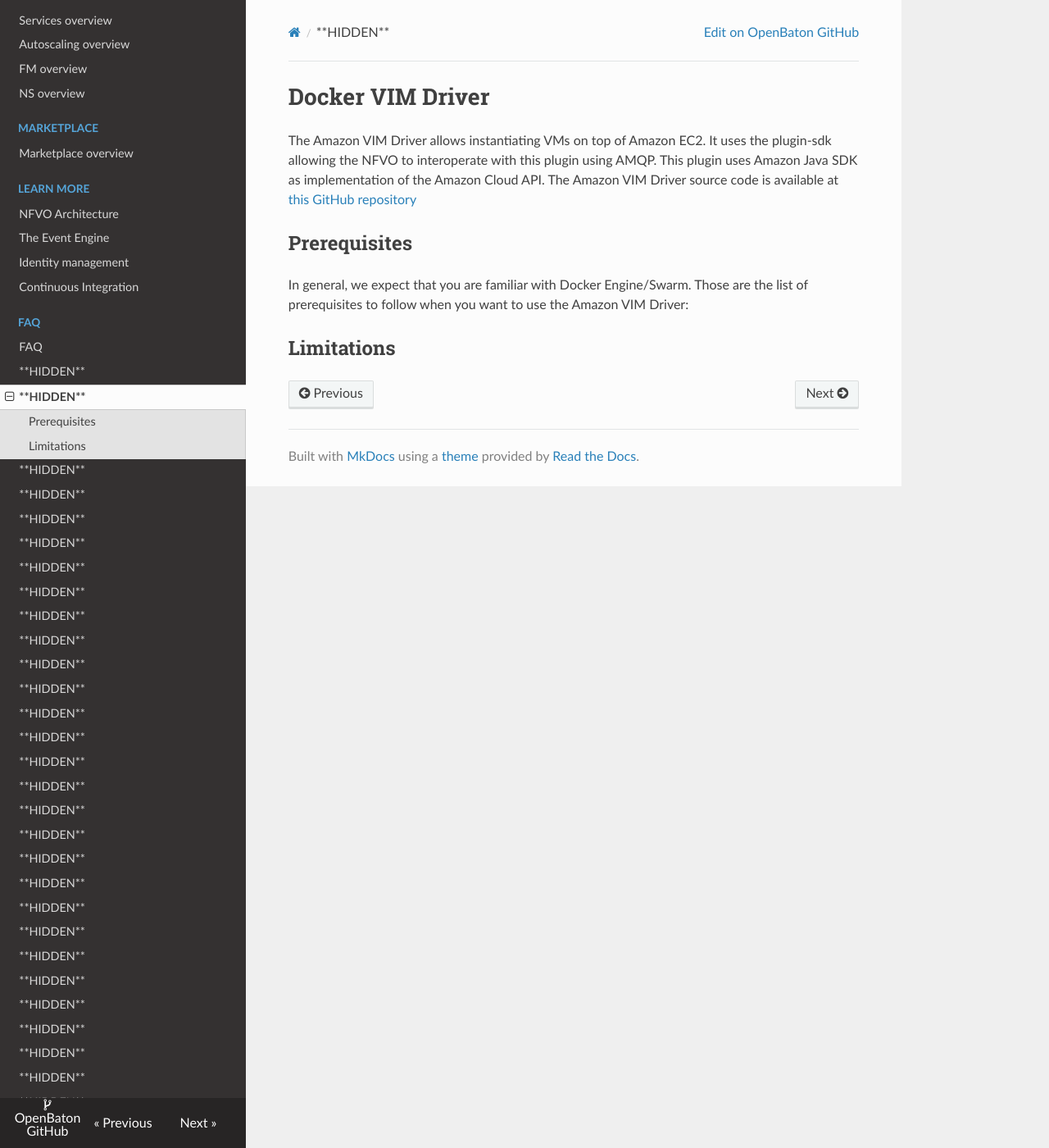
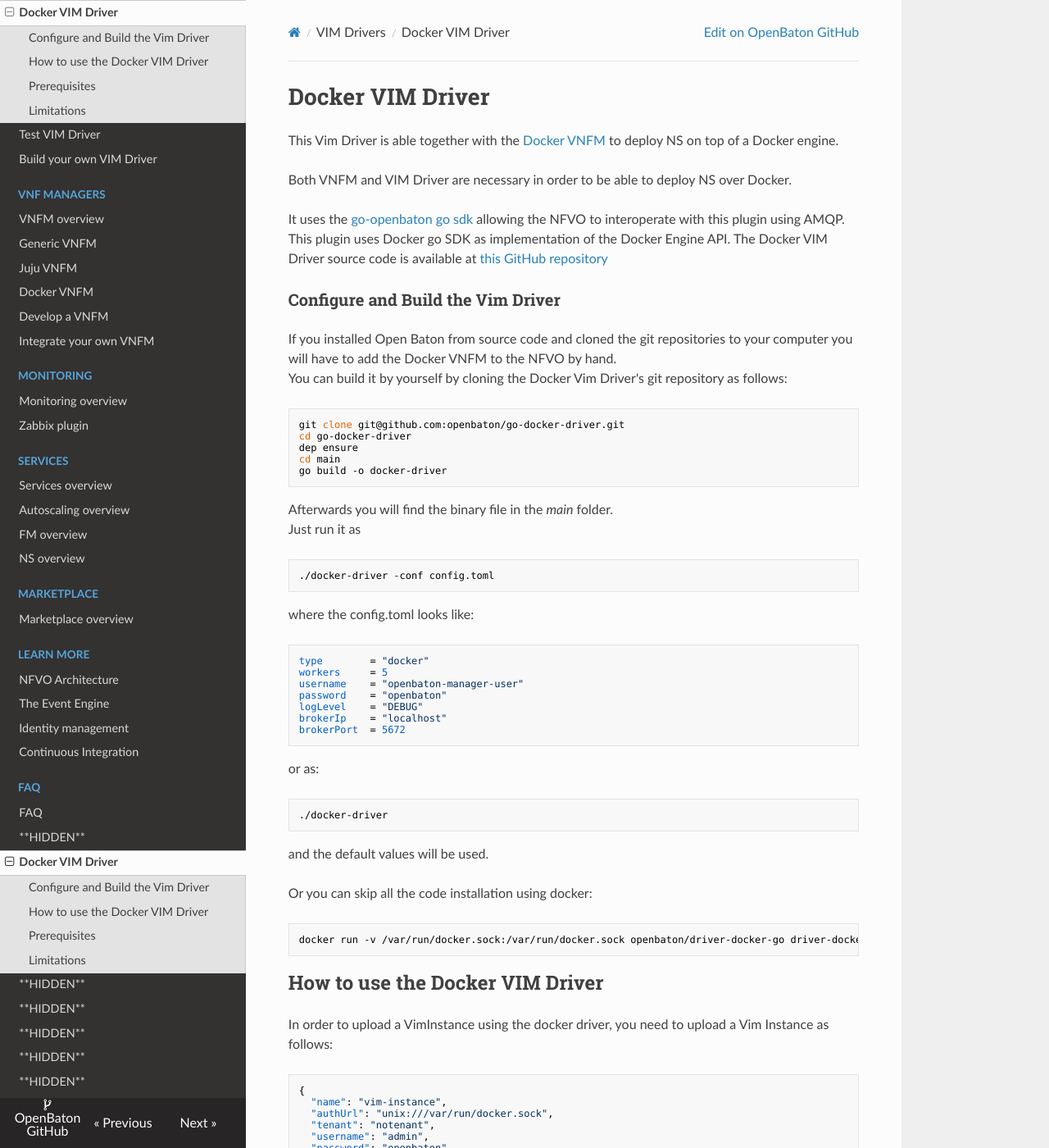
Before and after one commit to openbaton/docs, an MkDocs documentation site: the page built from docs/docker-driver.md, in a window 1280 px wide and 1400 px high. Shown: the whole window at 82% size. Built offline with MkDocs 1.6.1, drawn with Linux system fonts in a browser that asks for light colours; nearby versions of some CDN libraries; old or Windows-style settings are respelled for this version of MkDocs; some of the changed text lies outside the part shown.

Commit message:
add docker docs

````diff
--- a/docs/docker-driver.md
+++ b/docs/docker-driver.md
@@ -1,13 +1,99 @@
 # Docker VIM Driver
 
-The Amazon VIM Driver allows instantiating VMs on top of Amazon EC2.
-It uses the plugin-sdk allowing the NFVO to interoperate with this plugin using AMQP.
-This plugin uses Amazon Java SDK as implementation of the Amazon Cloud API. The Amazon VIM Driver source code is available at [this GitHub repository](https://github.com/openbaton/plugin-vimdriver-amazon)
+This Vim Driver is able together with the [Docker VNFM][docker-vnfm] to deploy NS on top of a Docker engine.
+
+Both VNFM and VIM Driver are necessary in order to be able to deploy NS over Docker.
+
+It uses the [go-openbaton go sdk](https://github.com/openbaton/go-openbaton) allowing the NFVO to interoperate with this plugin using AMQP.
+This plugin uses Docker go SDK as implementation of the Docker Engine API. The Docker VIM Driver source code is available at [this GitHub repository](https://github.com/openbaton/go-docker-driver)
+
+### Configure and Build the Vim Driver
+
+If you installed Open Baton from source code and cloned the git repositories to your computer you will have to add the Docker VNFM to the NFVO by hand.
+You can build it by yourself by cloning the Docker Vim Driver's git repository as follows:
+
+```bash
+git clone git@github.com:openbaton/go-docker-driver.git
+cd go-docker-driver
+dep ensure
+cd main
+go build -o docker-driver
+```
+
+Afterwards you will find the binary file in the _main_ folder.
+Just run it as
+
+```bash
+./docker-driver -conf config.toml
+```
+
+where the config.toml looks like:
+```toml
+type        = "docker"
+workers     = 5
+username    = "openbaton-manager-user"
+password    = "openbaton"
+logLevel    = "DEBUG"
+brokerIp    = "localhost"
+brokerPort  = 5672
+```
+
+or as:
+```bash
+./docker-driver
+```
+and the default values will be used.
+
+Or you can skip all the code installation using docker:
+
+```bash
+docker run -v /var/run/docker.sock:/var/run/docker.sock openbaton/driver-docker-go driver-docker-go
+```
+
+## How to use the Docker VIM Driver
+
+In order to upload a VimInstance using the docker driver, you need to upload a Vim Instance as follows:
+
+```json
+{
+  "name": "vim-instance",
+  "authUrl": "unix:///var/run/docker.sock",
+  "tenant": "notenant",
+  "username": "admin",
+  "password": "openbaton",
+  "type": "docker",
+  "location": {
+    "name": "Berlin",
+    "latitude": "52.525876",
+    "longitude": "13.314400"
+  }
+}
+```
+
+* **name** The Name of the Vim Instance
+* **authUrl** either you pass the unix socket, in this case will use the socket running locally to the vim driver or the host connection string for remote execution
+* **type** is _docker_
+
+after uploading this Vim Instance, you should be able to see all images and networks in the PoP page of the NFVO dashbaord
 
 ## Prerequisites
 
-In general, we expect that you are familiar with Docker Engine/Swarm. Those are the list of prerequisites to follow when you want to use the Amazon VIM Driver:
+In general, we expect that you are familiar with Docker Engine/Swarm. Those are the list of prerequisites to follow when you want to use the Docker VIM Driver:
+The _go_ compiler has to be installed, please follow the go documentation on how to [download and install](https://golang.org/dl/) it.
+The _dep_ command has to be installed in order to install also dependencies. [Go dependency management tool](https://github.com/golang/dep)
+
 
 ## Limitations
 
+[docker-vnfm]: docker-vnfm.md
+[fokus-logo]: https://raw.githubusercontent.com/openbaton/openbaton.github.io/master/images/fokus.png
+[openbaton]: http://openbaton.org
+[openbaton-doc]: http://openbaton.org/documentation
+[openbaton-github]: http://github.org/openbaton
+[openbaton-logo]: https://raw.githubusercontent.com/openbaton/openbaton.github.io/master/images/openBaton.png
+[openbaton-mail]: mailto:users@openbaton.org
+[openbaton-twitter]: https://twitter.com/openbaton
+[tub-logo]: https://raw.githubusercontent.com/openbaton/openbaton.github.io/master/images/tu.png
+[dummy-vnfm-amqp]: https://github.com/openbaton/dummy-vnfm-amqp
+[get-openbaton-org]: http://get.openbaton.org/plugins/stable/
 [pop-registration]: pop-registration.md
--- /dev/null
+++ b/docs/vnfm-docker.md
@@ -0,0 +1,158 @@
+# Docker VNFM for Open Baton
+
+This VNF Manager, together with the [Docker Vim Driver](https://github.com/openbaton/go-docker-driver), allows Open Baton to deploy Container on top of a running [Docker](https://www.docker.com/) engine.
+Both VNFM and VIM Driver are necessary in order to be able to deploy NS over Docker
+
+## Requirements
+
+The _go_ compiler has to be installed, please follow the go documentation on how to [download and install](https://golang.org/dl/) it.
+
+The _dep_ command has to be installed in order to install also dependencies. [Go dependency management tool](https://github.com/golang/dep)
+
+
+## Build the VNFM
+
+If you installed Open Baton from source code and cloned the git repositories to your computer you will have to add the Docker VNFM to the NFVO by hand.
+You can build it by yourself by cloning the Docker VNFM's git repository as follows:
+executing
+
+```bash
+git clone git@github.com:openbaton/go-docker-vnfm.git
+cd go-docker-vnfm
+dep ensure
+cd main
+go build -o docker-vnfm
+```
+
+Afterwards you will find the binary file in the _main_ folder.
+Just run it as
+
+```bash
+./docker-vnfm --help
+Usage of ./docker-vnfm:
+-conf string
+      The config file of the Docker Vim Driver (default "config.toml")
+-dir string
+      The directory where to persist the local db (default "badger")
+-level string
+      The Log Level of the Docker Vim Driver (default "INFO")
+-persist
+      to persist the local database using badger (default true)
+```
+
+where config.toml looks like:
+
+```toml
+type        = "docker"
+endpoint    = "docker"
+allocate    = true
+workers     = 1
+description = "The Vnfm description"
+username    = "openbaton-manager-user"
+password    = "openbaton"
+logLevel    = "INFO"
+brokerIp    = "localhost"
+brokerPort  = 5672
+```
+
+_**NOTE**_: the _allocate_ field is set to true, in order to let the VNFM to allocate containers.
+
+If you don't need special configuration you can use the default values just by running:
+
+```bash
+./docker-vnfm
+```
+
+Even better using the docker image of the _go-docker-vnfm_:
+
+```bash
+docker run -v /var/run/docker.sock:/var/run/docker.sock openbaton/vnfm-docker-go vnfm-docker-go
+```
+
+# How to use the Docker VNFM
+
+The Docker VNFM works with the upstream Open Baton NFVO, so no changes are needed. Some fields of the VNFD could have a different meaning. An example of a MongoDB VNFPackage follows
+
+### The VNFD
+
+```json
+{
+  "name": "MongoDB",
+  "vendor": "TUB",
+  "version": "0.2",
+  "lifecycle_event": [],
+  "configurations": {
+    "configurationParameters": [{
+      "confKey":"KEY",
+      "value":"Value"
+    }],
+    "name": "mongo-configuration"
+  },
+  "virtual_link": [{
+    "name": "new-network"
+  }],
+  "vdu": [{
+    "vm_image": [
+    ],
+    "scale_in_out": 2,
+    "vnfc": [{
+      "connection_point": [{
+        "virtual_link_reference": "new-network"
+      }]
+    }]
+  }],
+  "deployment_flavour": [{
+    "flavour_key": "m1.small"
+  }],
+  "type": "mongodb",
+  "endpoint": "docker"
+}
+```
+
+* The _**Virtual Link**_ will be a new Docker Network created if not existing.
+* The _**flavour_key**_ must be set to _m1.small_ (at the moment)
+* The _**vm_image**_ will be filled by the _metadata_ image name (see next section)
+
+### The Metadata.yaml
+
+```yaml
+name: MongoDB
+description: MongoDB
+provider: TUB
+nfvo_version: 4.0.0
+vim_types:
+- docker
+image:
+  upload: "check"
+  names:
+      - "mongo:latest"
+  link: "mongo:latest"
+image-config:
+  name: "mongo:latest"
+  diskFormat: QCOW2
+  containerFormat: BARE
+  minCPU: 0
+  minDisk: 0
+  minRam: 0
+  isPublic: false
+```
+
+Here you can see some differences:
+* **vim_types** must have docker (pointing to the Docker VIM Driver)
+* **image upload** can be put to check in order to execute `docker pull` with the image link in case the image name is not available. _**NOTE: the image name must be the same as the link since in docker there is not distinction**_
+* **image-config** the name must be the same as the link. the Disk Format and container format are ignored so you can use "QCOW2" and "BARE", as well as for the limits, everything can be 0,
+
+## Build the VNFPackage
+
+In order to build the VNF Package and to upload it please follow [our documentation](http://openbaton.github.io/documentation/vnf-package/)
+
+[fokus-logo]: https://raw.githubusercontent.com/openbaton/openbaton.github.io/master/images/fokus.png
+[openbaton]: http://openbaton.org
+[openbaton-doc]: http://openbaton.org/documentation
+[openbaton-github]: http://github.org/openbaton
+[openbaton-logo]: https://raw.githubusercontent.com/openbaton/openbaton.github.io/master/images/openBaton.png
+[openbaton-mail]: mailto:users@openbaton.org
+[openbaton-twitter]: https://twitter.com/openbaton
+[tub-logo]: https://raw.githubusercontent.com/openbaton/openbaton.github.io/master/images/tu.png
+[dummy-vnfm-amqp]: https://github.com/openbaton/dummy-vnfm-amqp
+[get-openbaton-org]: http://get.openbaton.org/plugins/stable/
--- a/mkdocs.yml
+++ b/mkdocs.yml
@@ -28,11 +28,13 @@
 - ['api.md', 'User Tools', 'NFVO REST APIs']
 - ['vim-driver.md', 'VIM Drivers', 'VIM drivers overview']
 - ['openstack-driver.md', 'VIM Drivers', 'OpenStack VIM Driver']
+- ['docker-driver.md', 'VIM Drivers', 'Docker VIM Driver']
 - ['test-driver.md', 'VIM Drivers', 'Test VIM Driver']
 - ['vim-driver-create.md', 'VIM Drivers', 'Build your own VIM Driver']
 - ['vnfm-intro.md', 'VNF Managers', 'VNFM overview']
 - ['vnfm-generic.md', 'VNF Managers', 'Generic VNFM']
 - ['vnfm-juju.md', 'VNF Managers', 'Juju VNFM']
+- ['vnfm-docker.md', 'VNF Managers', 'Docker VNFM']
 - ['vnfm-how-to-write.md', 'VNF Managers', 'Develop a VNFM']
 - ['vnfm-vendor-specific.md', 'VNF Managers', 'Integrate your own VNFM']
 - ['monitoring.md', 'Monitoring', 'Monitoring overview']
````
Also changed, not shown: docs/tutorial-docker.md (+6 -1 lines).
